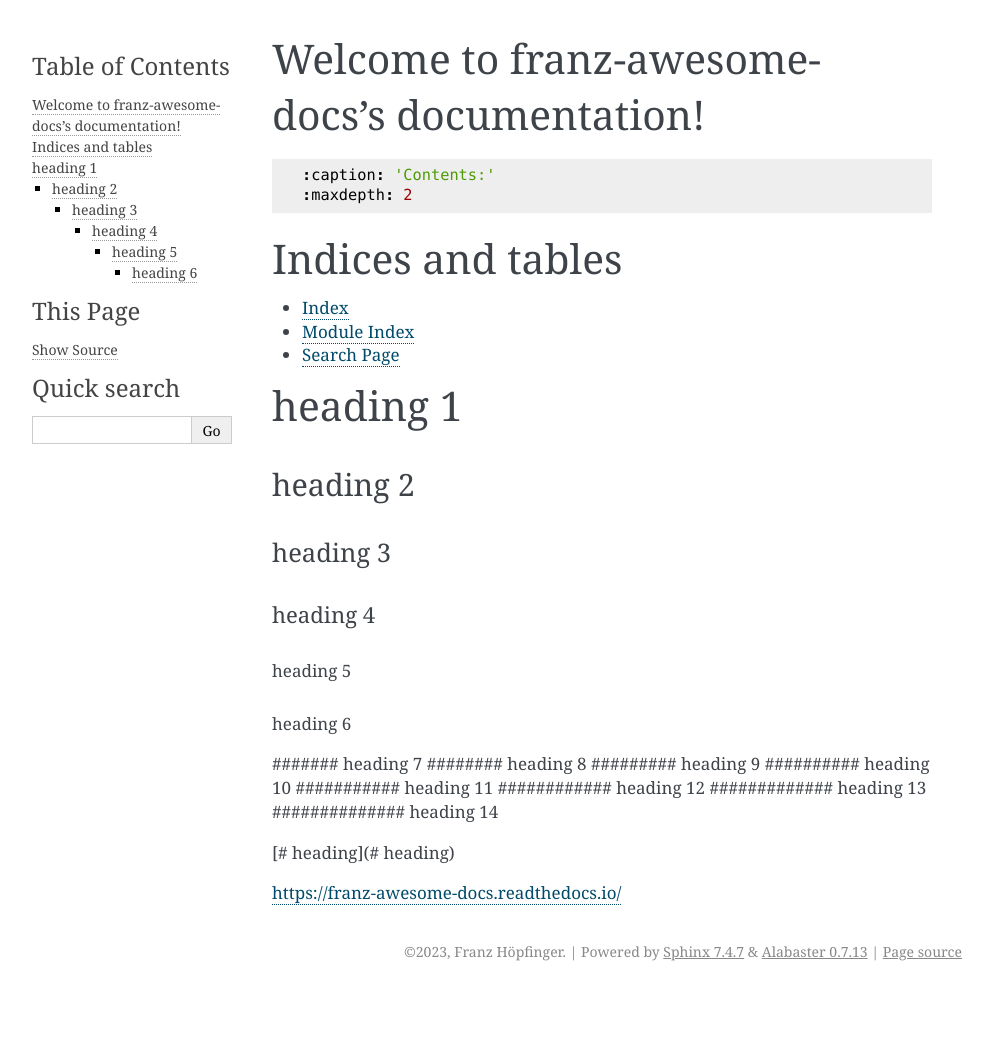
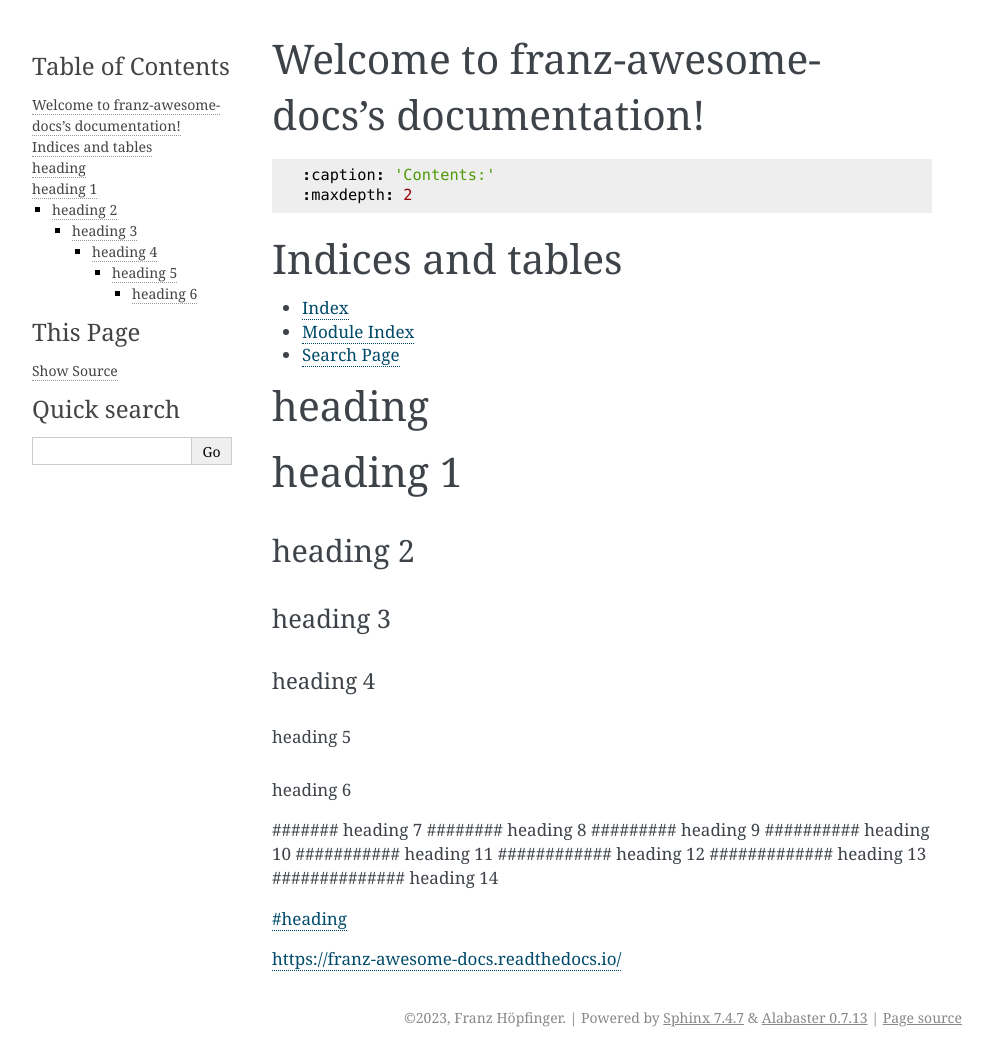
Before and after one commit to franz-ms-muc/awesome-docs, a Sphinx documentation site: the page built from docs/index.md, in a window 1280 px wide. Shown: the whole page, without its empty margins (148-1141 px from the left). Built offline with Sphinx 7.4.7, drawn with Linux system fonts in a browser that asks for light colours; before the commit the page ends 991 px from its top, so only the background shows below that.

Commit message:
Update index.md

```diff
--- a/docs/index.md
+++ b/docs/index.md
@@ -16,6 +16,7 @@
 *   {ref}`modindex`
 *   {ref}`search`
 
+# heading
 # heading 1
 ## heading 2
 ### heading 3
@@ -32,7 +33,7 @@
 ############## heading 14
 
 
-[\# heading](# heading)
+[#heading](#heading)
 
 
 
```
